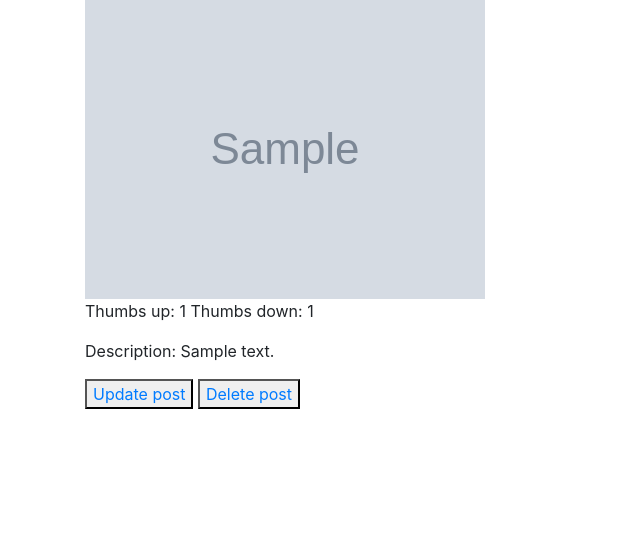
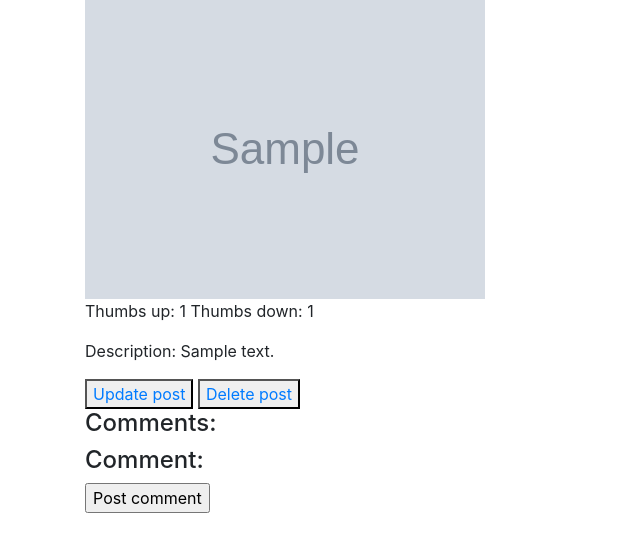
Before and after one commit to AndrzejSzeszko/Pintagram, a Django app: page /post/details/1/ in a window 1280 px wide. Shown: the part 191-743 px from the top of the page, without its empty margins (0-640 px from the left). Run offline with Django 3.2, Linux system fonts and the light colour scheme; tables that the repository leaves empty hold one stand-in row (values such as "Sample post"); grey boxes marked "Sample" are stand-in pictures; some libraries are stand-ins or nearby versions.

Commit message:
make comment form working; make displaying comments working

```diff
--- a/src/app_pintagram/templates/app_pintagram/post_details.html
+++ b/src/app_pintagram/templates/app_pintagram/post_details.html
@@ -1,4 +1,5 @@
 {% extends 'app_pintagram/base.html' %}
+{% load crispy_forms_filters %}
 
 {% block content %}
 
@@ -22,5 +23,24 @@
         <a href="{% url 'post-delete' post.pk %}">Delete post</a>
     </button>
 
+    <h4>Comments:</h4>
+    {% for comment in comments %}
+        <div>
+            <p>
+                <a href="{% url 'user-details' comment.author_id %}">{{ comment.author }}</a> on {{ comment.creation_datetime|date:"Y/m/d H:i:s" }}
+            </p>
+            <p>{{ comment.content }}</p>
+        </div>
+{#        <button type="button">#}
+{#            <a href="{% url 'comment-delete' post.pk %}">Delete comment</a>#}
+{#        </button>#}
+    {% endfor %}
+
+    <h4>Comment:</h4>
+    <form method="post">
+        {% csrf_token %}
+            {{ form|crispy }}
+        <input type="submit" value="Post comment">
+    </form>
 
 {% endblock content %}
```
